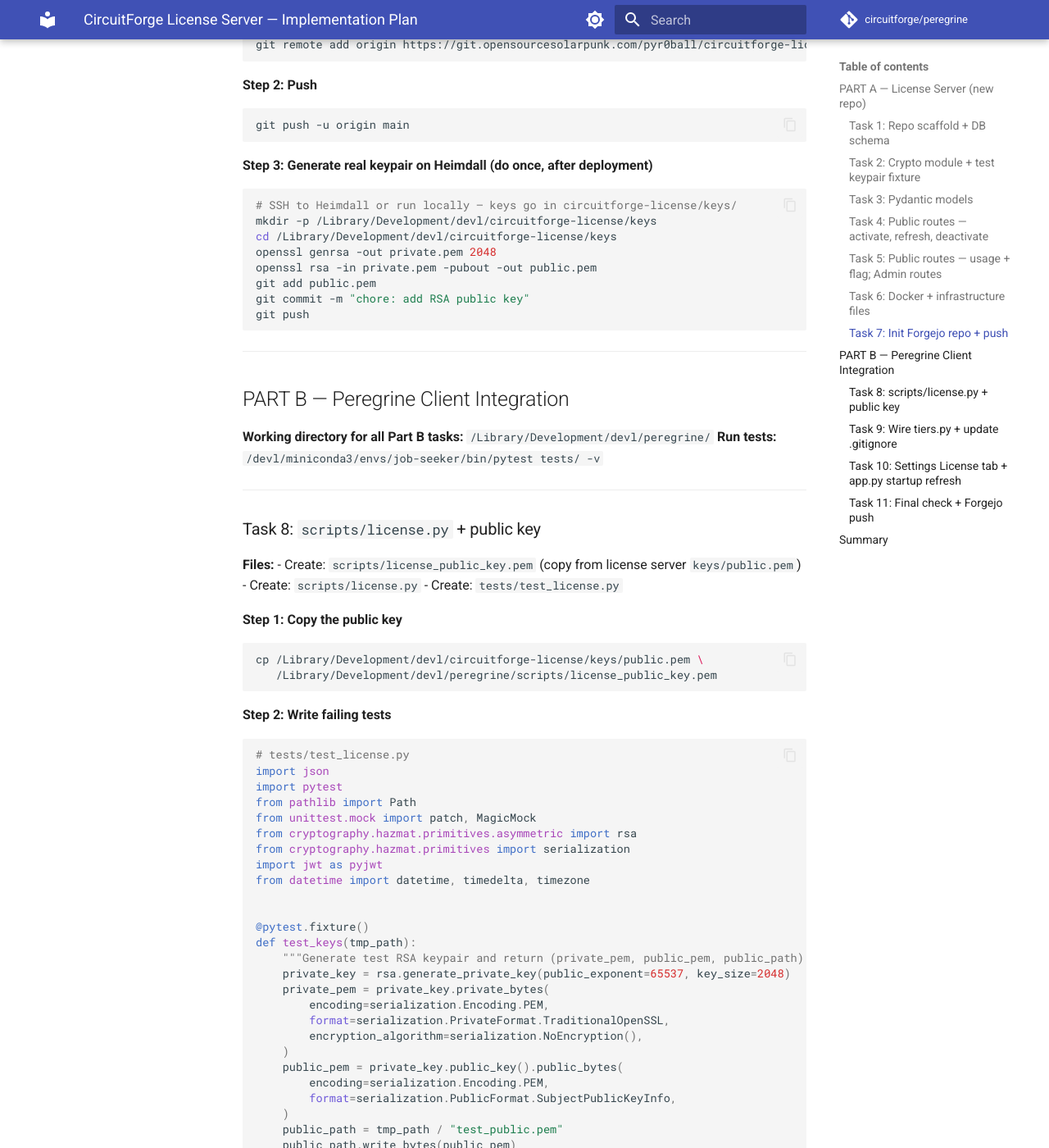
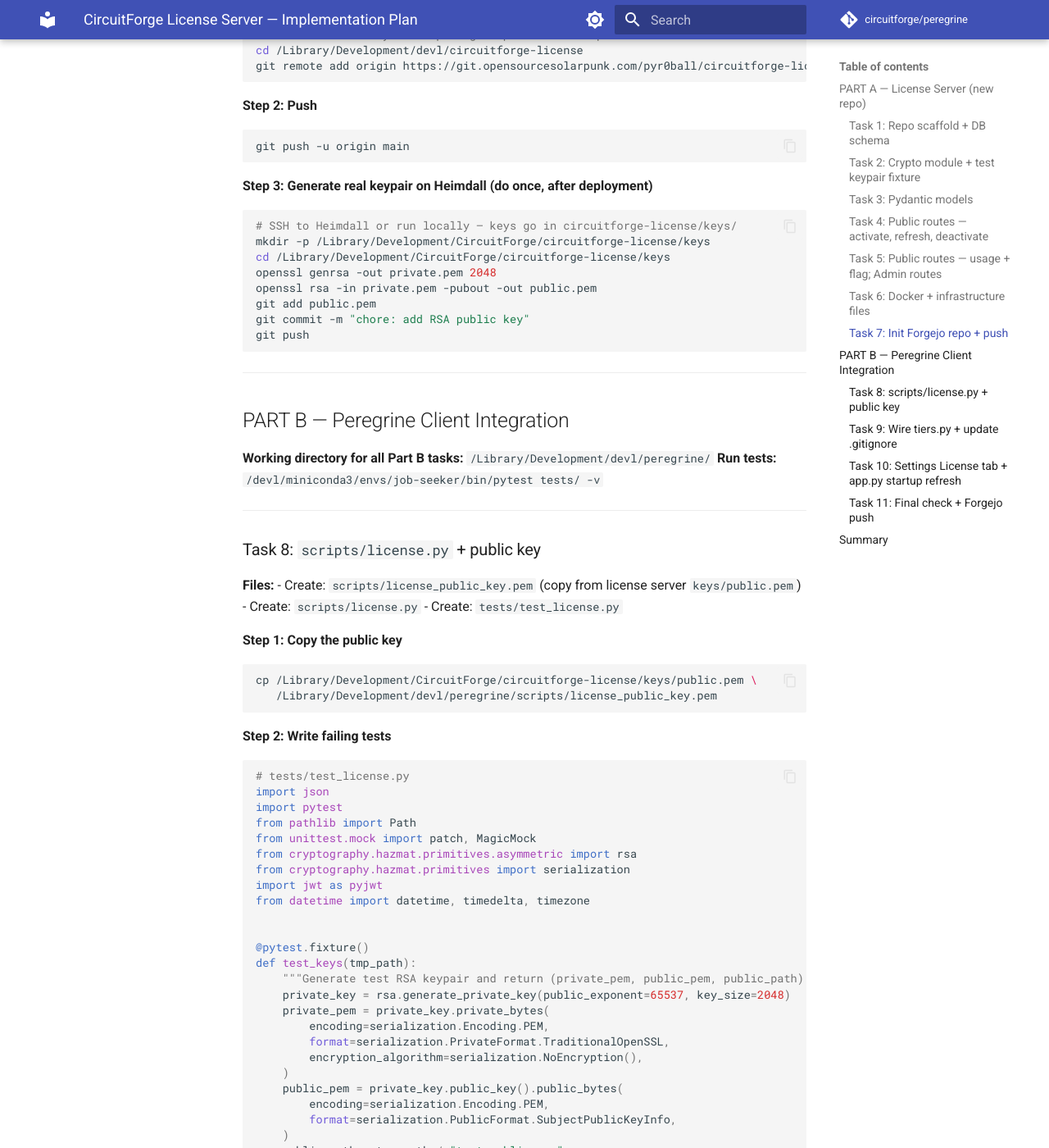
Before and after one commit to CircuitForgeLLC/peregrine, an MkDocs documentation site: the page built from docs/plans/2026-02-25-circuitforge-license-plan.md, in a window 1280 px wide and 1400 px high, scrolled down 26697 px. Shown: the whole window at 82% size. Built offline with MkDocs 1.6.1 and Material for MkDocs 9.7.7, drawn with Linux system fonts in a browser that asks for light colours; some of the changed text lies outside the part shown.

Commit message:
docs: fix license server paths — dev under CircuitForge/, live at /devl/

````diff
--- a/docs/plans/2026-02-25-circuitforge-license-plan.md
+++ b/docs/plans/2026-02-25-circuitforge-license-plan.md
@@ -9,7 +9,8 @@
 **Tech Stack:** FastAPI, PyJWT[crypto], Pydantic v2, SQLite, pytest, httpx (test client), cryptography (RSA key gen in tests), Docker Compose V2, Caddy.
 
 **Repos:**
-- License server: `/Library/Development/devl/circuitforge-license/` → `git.opensourcesolarpunk.com/pyr0ball/circuitforge-license`
+- License server dev: `/Library/Development/CircuitForge/circuitforge-license/` → `git.opensourcesolarpunk.com/pyr0ball/circuitforge-license`
+- License server live (on Heimdall): cloned to `/devl/circuitforge-license/`
 - Peregrine client: `/Library/Development/devl/peregrine/`
 - Run tests: `/devl/miniconda3/envs/job-seeker/bin/pytest tests/ -v`
 - Python env for local dev/test: `conda run -n job-seeker`
@@ -23,7 +24,7 @@
 ### Task 1: Repo scaffold + DB schema
 
 **Files:**
-- Create: `/Library/Development/devl/circuitforge-license/` (new directory)
+- Create: `/Library/Development/CircuitForge/circuitforge-license/` (new directory)
 - Create: `requirements.txt`
 - Create: `app/__init__.py`
 - Create: `app/db.py`
@@ -1416,8 +1417,8 @@
 
 ```bash
 # SSH to Heimdall or run locally — keys go in circuitforge-license/keys/
-mkdir -p /Library/Development/devl/circuitforge-license/keys
-cd /Library/Development/devl/circuitforge-license/keys
+mkdir -p /Library/Development/CircuitForge/circuitforge-license/keys
+cd /Library/Development/CircuitForge/circuitforge-license/keys
 openssl genrsa -out private.pem 2048
 openssl rsa -in private.pem -pubout -out public.pem
 git add public.pem
@@ -1444,7 +1445,7 @@
 **Step 1: Copy the public key**
 
 ```bash
-cp /Library/Development/devl/circuitforge-license/keys/public.pem \
+cp /Library/Development/CircuitForge/circuitforge-license/keys/public.pem \
    /Library/Development/devl/peregrine/scripts/license_public_key.pem
 ```
 
````
Also changed, not shown: other parts of docs/plans/2026-02-25-circuitforge-license-plan.md (+1 -1 lines).
